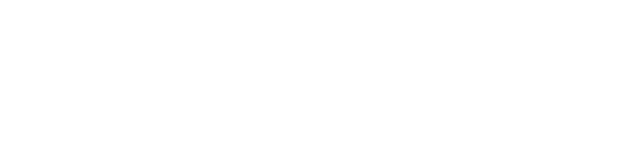
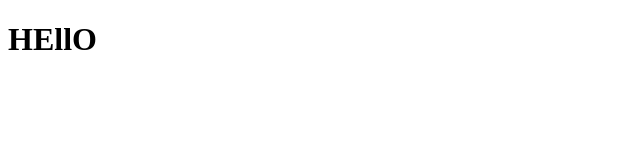
Before and after one commit to h94fu62ji/test, a plain HTML site: page index.html in a window 1280 px wide. Shown: the whole page, without its empty margins (0-640 px from the left). Drawn offline with Linux system fonts and the light colour scheme.

Commit message:
titleUpdate

```diff
--- a/index.html
+++ b/index.html
@@ -7,6 +7,7 @@
     <link rel="stylesheet" href="./style.css">
 </head>
 <body>
+    <H1>HEllO</H1>
     <script src="./js/main.js" ></script>
 </body>
 </html>
--- a/stylesheep/page/_home.scss
+++ b/stylesheep/page/_home.scss
@@ -0,0 +1,4 @@
+h1{
+    text-align: center;
+    color: rgb(0,200,200);
+}
```
